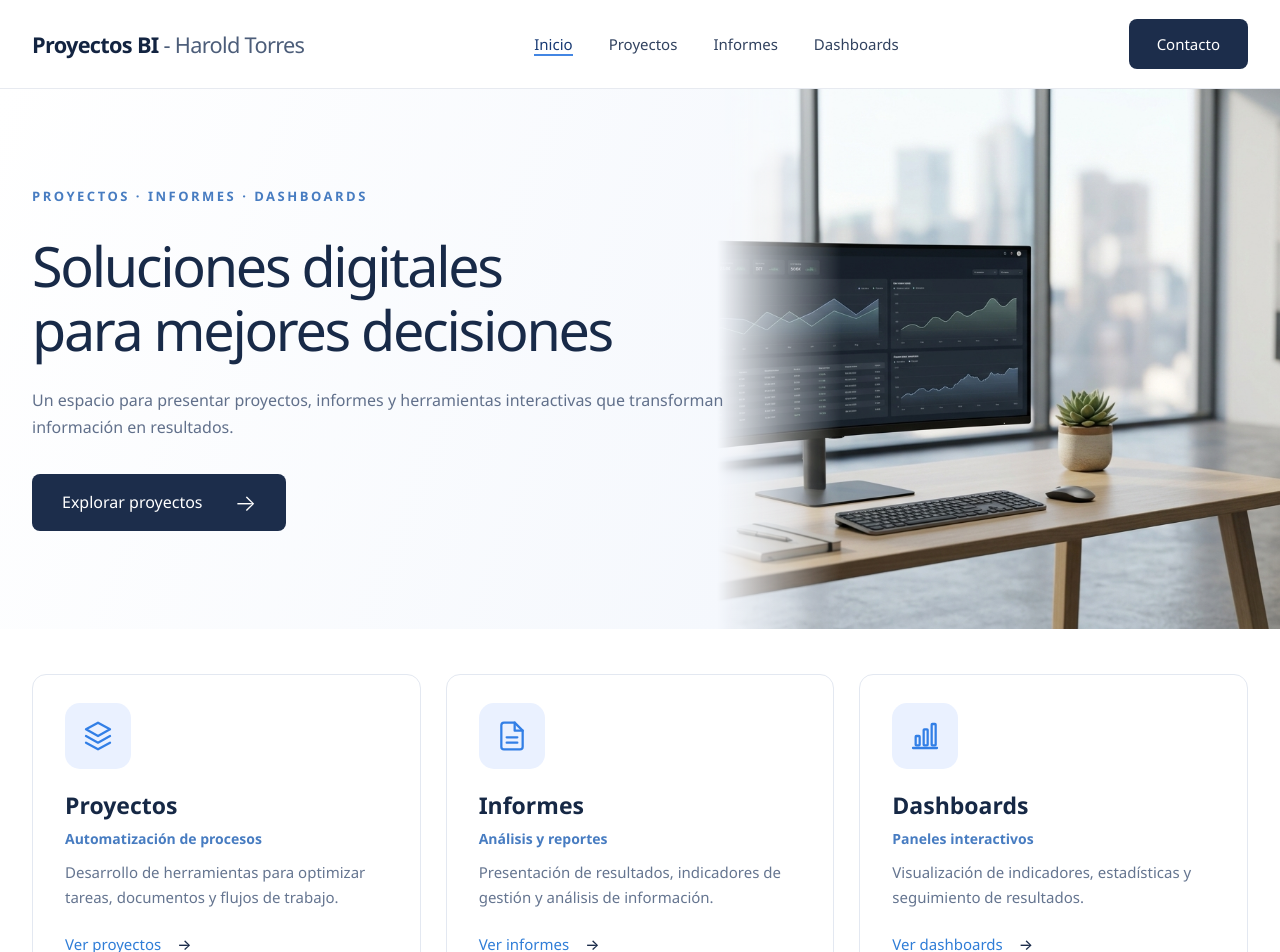
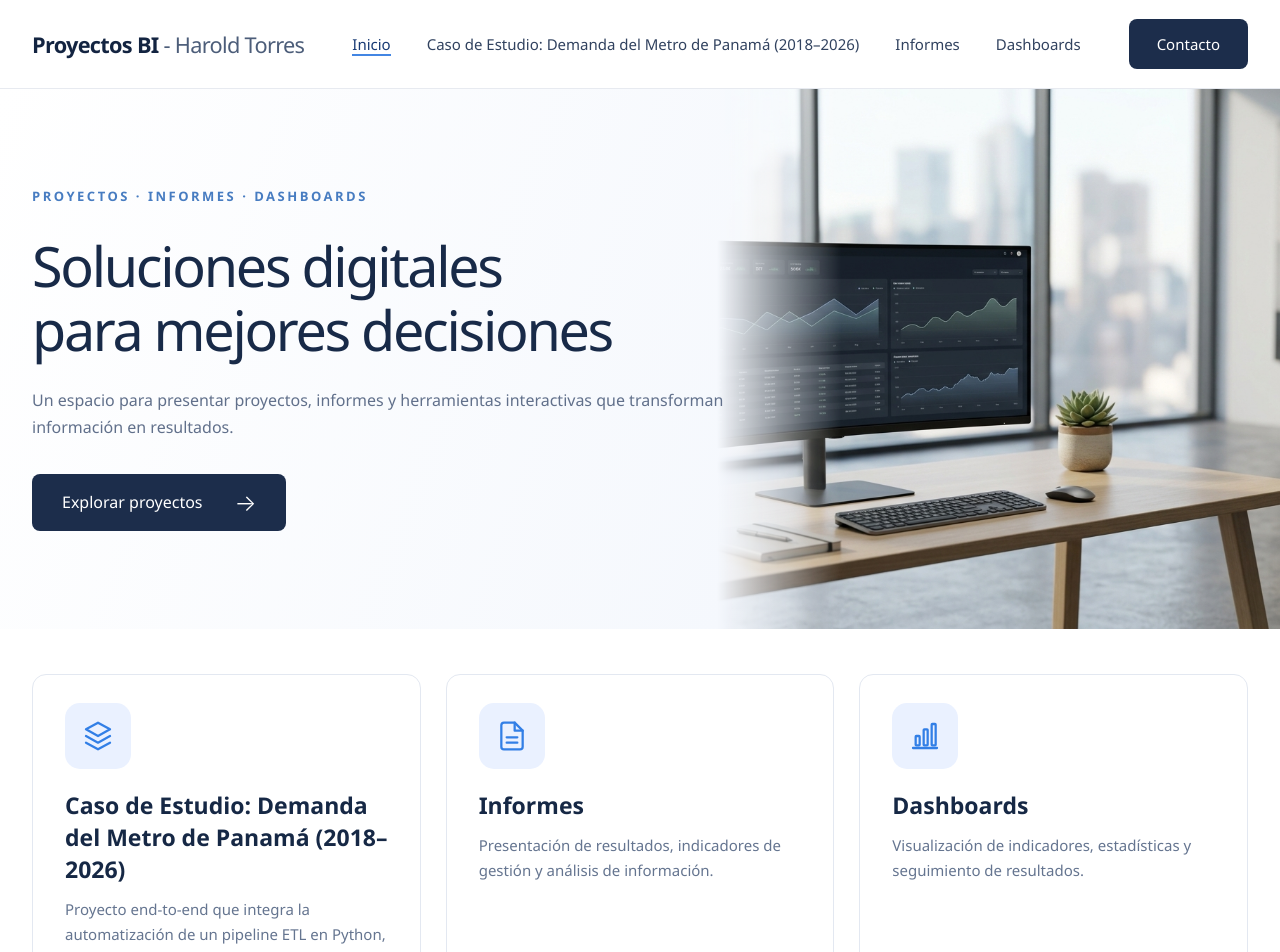
Before and after one commit to HaroldTrabajo-BI/Proyectos-BI, a React (Vite) app: page / in a window 1280 px wide. Shown: the top 952 px of the page. Built offline with nearby package versions, Linux system fonts and the light colour scheme.

Commit message:
Cambio titulo tarjeta 1

```diff
--- a/src/App.jsx
+++ b/src/App.jsx
@@ -16,10 +16,9 @@ import {
 const areas = [
   {
     id: "proyectos",
-    titulo: "Proyectos",
-    especialidad: "Automatización de procesos",
+    titulo: "Caso de Estudio: Demanda del Metro de Panamá (2018–2026)",
     descripcion:
-      "Desarrollo de herramientas para optimizar tareas, documentos y flujos de trabajo.",
+      "Proyecto end-to-end que integra la automatización de un pipeline ETL en Python, la creación de un dashboard interactivo en Power BI y un informe analítico sobre el flujo de pasajeros en la Línea 1 y Línea 2.",
     enlace: "Ver proyectos",
     icono: "capas",
   },
@@ -43,12 +42,6 @@ const areas = [
   },
 ];
 
-/*
-  TRABAJOS DE EJEMPLO
-
-  Posteriormente reemplazaremos esta información
-  por tus proyectos reales.
-*/
 
 const trabajos = [
   {
@@ -281,10 +274,6 @@ function Inicio() {
               </div>
 
               <h2>{area.titulo}</h2>
-
-              <p className="especialidad">
-                {area.especialidad}
-              </p>
 
               <p className="descripcion">
                 {area.descripcion}
```
